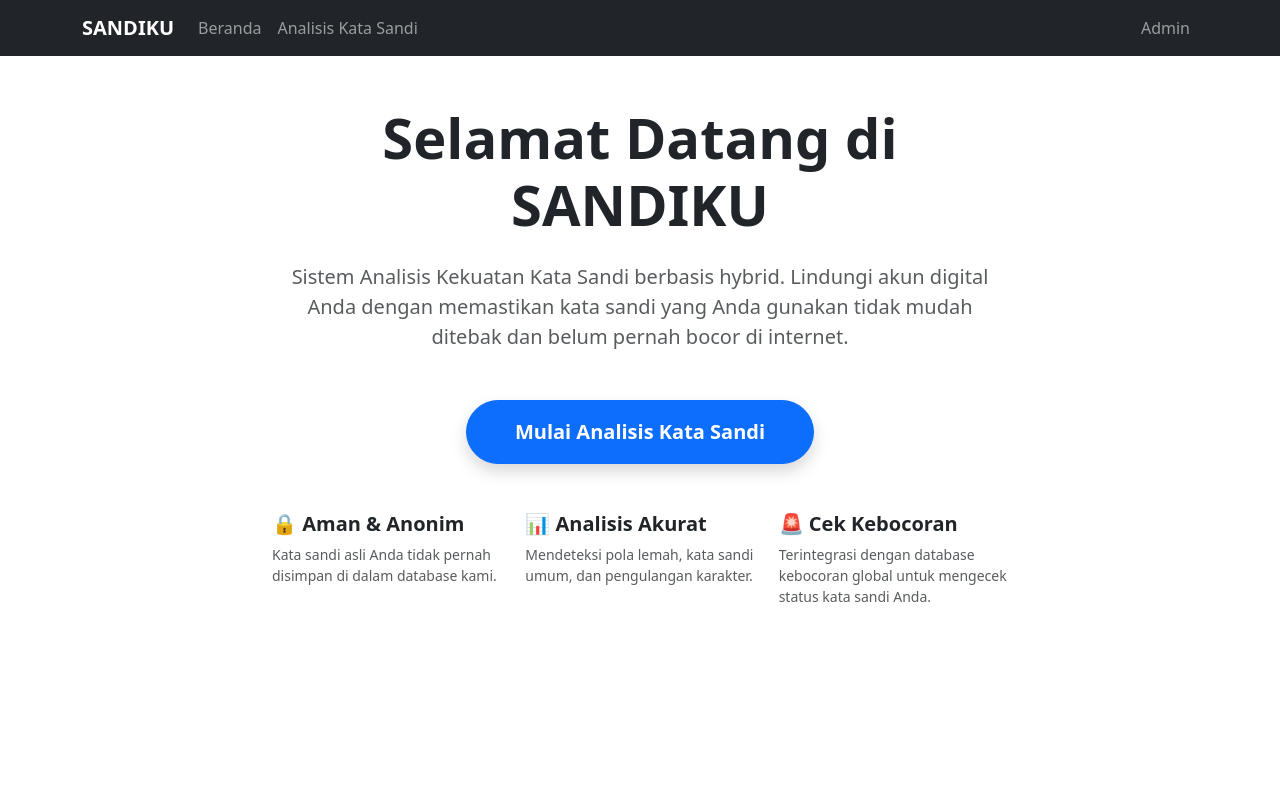
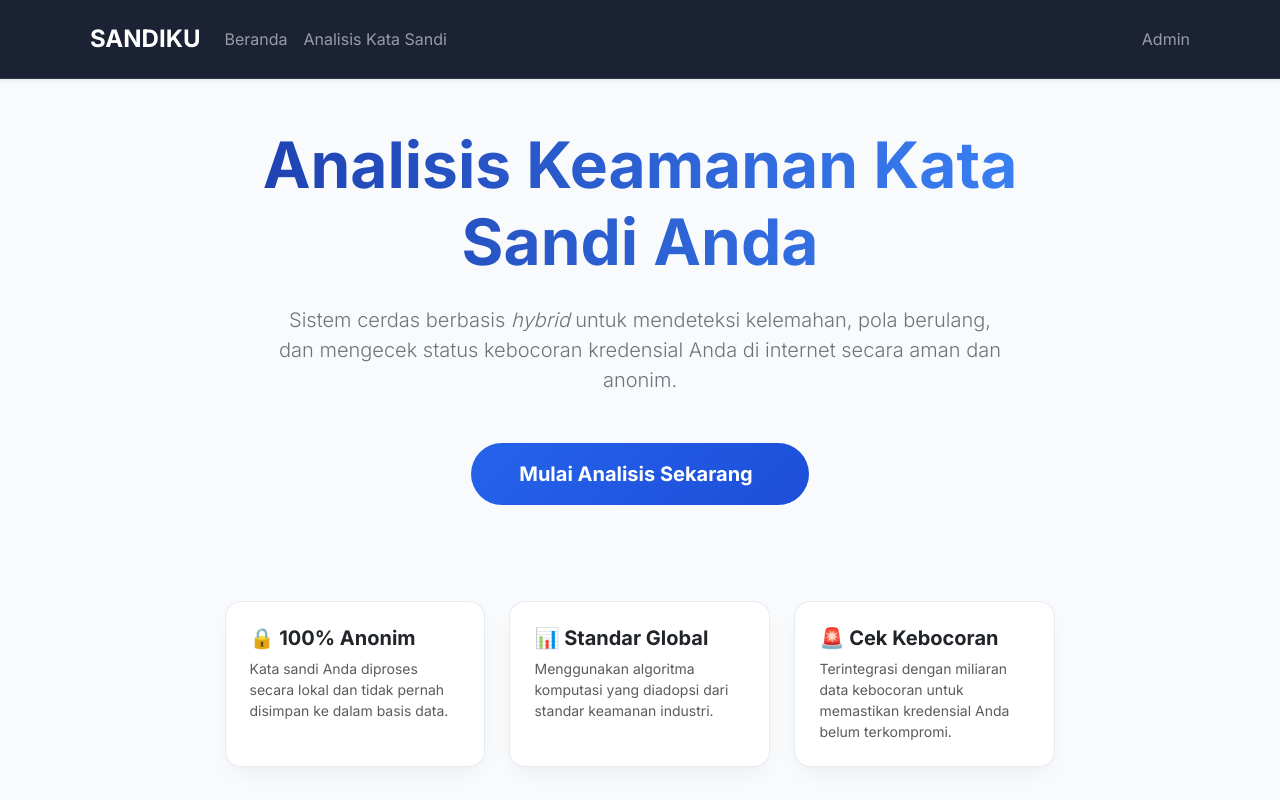
Before and after one commit to ArekSatria/sandiku, a React app in the folder frontend/: page / in a window 1280 px wide. Built offline with nearby package versions, Linux system fonts and the light colour scheme; the HTML template or start-up script is replaced by a standard one.

Commit message:
style: memoles UI/UX menjadi desain premium modern dan siap production

```diff
--- a/frontend/src/components/Navbar.jsx
+++ b/frontend/src/components/Navbar.jsx
@@ -10,10 +10,10 @@ const Navbar = () => {
   };
 
   return (
-    <nav className="navbar navbar-expand-lg navbar-dark bg-dark">
+    <nav className="navbar navbar-expand-lg navbar-dark glass-navbar sticky-top shadow-sm py-3">
       <div className="container">
-        <Link className="navbar-brand fw-bold" to="/">
-          SANDIKU
+        <Link className="navbar-brand fw-bold fs-4 tracking-tight" to="/">
+          <i className="bi bi-shield-lock-fill text-primary me-2"></i>SANDIKU
         </Link>
         <button
           className="navbar-toggler"
--- a/frontend/src/index.css
+++ b/frontend/src/index.css
@@ -1,111 +1,68 @@
-:root {
-  --text: #6b6375;
-  --text-h: #08060d;
-  --bg: #fff;
-  --border: #e5e4e7;
-  --code-bg: #f4f3ec;
-  --accent: #aa3bff;
-  --accent-bg: rgba(170, 59, 255, 0.1);
-  --accent-border: rgba(170, 59, 255, 0.5);
-  --social-bg: rgba(244, 243, 236, 0.5);
-  --shadow:
-    rgba(0, 0, 0, 0.1) 0 10px 15px -3px, rgba(0, 0, 0, 0.05) 0 4px 6px -2px;
+@import url('https://fonts.googleapis.com/css2?family=Inter:wght@300;400;600;700;800&display=swap');
 
-  --sans: system-ui, 'Segoe UI', Roboto, sans-serif;
-  --heading: system-ui, 'Segoe UI', Roboto, sans-serif;
-  --mono: ui-monospace, Consolas, monospace;
-
-  font: 18px/145% var(--sans);
-  letter-spacing: 0.18px;
-  color-scheme: light dark;
-  color: var(--text);
-  background: var(--bg);
-  font-synthesis: none;
-  text-rendering: optimizeLegibility;
-  -webkit-font-smoothing: antialiased;
-  -moz-osx-font-smoothing: grayscale;
-
-  @media (max-width: 1024px) {
-    font-size: 16px;
-  }
+body {
+  font-family: 'Inter', sans-serif;
+  background-color: #f8fafc; /* Warna latar abu-abu kebiruan sangat terang */
+  color: #0f172a;
 }
 
-@media (prefers-color-scheme: dark) {
-  :root {
-    --text: #9ca3af;
-    --text-h: #f3f4f6;
-    --bg: #16171d;
-    --border: #2e303a;
-    --code-bg: #1f2028;
-    --accent: #c084fc;
-    --accent-bg: rgba(192, 132, 252, 0.15);
-    --accent-border: rgba(192, 132, 252, 0.5);
-    --social-bg: rgba(47, 48, 58, 0.5);
-    --shadow:
-      rgba(0, 0, 0, 0.4) 0 10px 15px -3px, rgba(0, 0, 0, 0.25) 0 4px 6px -2px;
-  }
-
-  #social .button-icon {
-    filter: invert(1) brightness(2);
-  }
+/* Efek Kaca untuk Navbar */
+.glass-navbar {
+  background: rgba(15, 23, 42, 0.95) !important;
+  backdrop-filter: blur(10px);
+  border-bottom: 1px solid rgba(255, 255, 255, 0.1);
 }
 
-body {
-  margin: 0;
+/* Kartu Premium dengan Bayangan Halus */
+.card-premium {
+  background: #ffffff;
+  border-radius: 1rem;
+  border: 1px solid rgba(226, 232, 240, 0.8);
+  box-shadow: 0 10px 25px -5px rgba(0, 0, 0, 0.05), 0 8px 10px -6px rgba(0, 0, 0, 0.01);
+  transition: transform 0.3s ease, box-shadow 0.3s ease;
 }
 
-#root {
-  width: 1126px;
-  max-width: 100%;
-  margin: 0 auto;
-  text-align: center;
-  border-inline: 1px solid var(--border);
-  min-height: 100svh;
-  display: flex;
-  flex-direction: column;
-  box-sizing: border-box;
+.card-premium:hover {
+  transform: translateY(-2px);
+  box-shadow: 0 20px 25px -5px rgba(0, 0, 0, 0.1), 0 8px 10px -6px rgba(0, 0, 0, 0.05);
 }
 
-h1,
-h2 {
-  font-family: var(--heading);
-  font-weight: 500;
-  color: var(--text-h);
+/* Tombol Ala Siber */
+.btn-cyber {
+  background: linear-gradient(135deg, #2563eb 0%, #1d4ed8 100%);
+  border: none;
+  color: white;
+  transition: all 0.3s ease;
 }
 
-h1 {
-  font-size: 56px;
-  letter-spacing: -1.68px;
-  margin: 32px 0;
-  @media (max-width: 1024px) {
-    font-size: 36px;
-    margin: 20px 0;
-  }
-}
-h2 {
-  font-size: 24px;
-  line-height: 118%;
-  letter-spacing: -0.24px;
-  margin: 0 0 8px;
-  @media (max-width: 1024px) {
-    font-size: 20px;
-  }
-}
-p {
-  margin: 0;
+.btn-cyber:hover {
+  background: linear-gradient(135deg, #1d4ed8 0%, #1e40af 100%);
+  box-shadow: 0 4px 14px 0 rgba(37, 99, 235, 0.39);
+  transform: translateY(-1px);
 }
 
-code,
-.counter {
-  font-family: var(--mono);
-  display: inline-flex;
-  border-radius: 4px;
-  color: var(--text-h);
+/* Teks Gradien untuk Judul */
+.text-gradient {
+  background: linear-gradient(to right, #1e40af, #3b82f6);
+  -webkit-background-clip: text;
+  -webkit-text-fill-color: transparent;
 }
 
-code {
-  font-size: 15px;
-  line-height: 135%;
-  padding: 4px 8px;
-  background: var(--code-bg);
+/* Animasi Masuk Halus */
+.animate-fade-in {
+  animation: fadeIn 0.6s cubic-bezier(0.4, 0, 0.2, 1);
 }
+
+.animate-slide-up {
+  animation: slideUp 0.6s cubic-bezier(0.4, 0, 0.2, 1);
+}
+
+@keyframes fadeIn {
+  from { opacity: 0; }
+  to { opacity: 1; }
+}
+
+@keyframes slideUp {
+  from { opacity: 0; transform: translateY(20px); }
+  to { opacity: 1; transform: translateY(0); }
+}
--- a/frontend/src/main.jsx
+++ b/frontend/src/main.jsx
@@ -1,8 +1,9 @@
 import React from "react";
 import ReactDOM from "react-dom/client";
 import App from "./App.jsx";
-import "bootstrap/dist/css/bootstrap.min.css"; // Import CSS Bootstrap
-import "bootstrap/dist/js/bootstrap.bundle.min.js"; // Import JS Bootstrap
+import "bootstrap/dist/css/bootstrap.min.css";
+import "bootstrap/dist/js/bootstrap.bundle.min.js";
+import "./index.css";
 
 ReactDOM.createRoot(document.getElementById("root")).render(
   <React.StrictMode>
--- a/frontend/src/pages/Analyzer.jsx
+++ b/frontend/src/pages/Analyzer.jsx
@@ -31,31 +31,34 @@ const Analyzer = () => {
   };
 
  return (
-    <div className="container mt-5">
+   <div className="container mt-5 animate-fade-in">
      <div className="row justify-content-center">
        <div className="col-md-8">
-          <div className="card shadow-sm border-0">
+         <div className="card-premium p-1">
+           {" "}
+           {/* <-- Menggunakan card-premium */}
            <div className="card-body p-5">
-              <h2 className="fw-bold text-center mb-4">
+             <h3 className="fw-bold text-center mb-4 text-dark">
                Analisis Kekuatan Kata Sandi
-              </h2>
+             </h3>
 
              <form onSubmit={handleAnalyze}>
-                <div className="mb-3">
+               <div className="mb-4">
                  <input
                    type="text"
-                    className="form-control form-control-lg"
+                   className="form-control form-control-lg bg-light border-0"
                    placeholder="Ketik kata sandi Anda di sini..."
                    value={password}
                    onChange={(e) => setPassword(e.target.value)}
+                   style={{ padding: "15px 20px", borderRadius: "10px" }}
                  />
                </div>
                <button
                  type="submit"
-                  className="btn btn-primary w-100 btn-lg fw-bold"
+                 className="btn btn-cyber w-100 btn-lg fw-bold rounded-3" /* <-- Menggunakan btn-cyber */
                  disabled={loading}
                >
-                  {loading ? "Menganalisis..." : "Analisis Sekarang"}
+                 {loading ? "Memproses Analisis..." : "Analisis Sekarang"}
                </button>
              </form>
 
--- a/frontend/src/pages/Home.jsx
+++ b/frontend/src/pages/Home.jsx
@@ -2,43 +2,54 @@ import { Link } from "react-router-dom";
 
 const Home = () => {
   return (
-    <div className="container mt-5">
-      <div className="row justify-content-center">
-        <div className="col-md-8 text-center">
-          <h1 className="display-4 fw-bold mb-4">Selamat Datang di SANDIKU</h1>
-          <p className="lead text-muted mb-5">
-            Sistem Analisis Kekuatan Kata Sandi berbasis hybrid. Lindungi akun
-            digital Anda dengan memastikan kata sandi yang Anda gunakan tidak
-            mudah ditebak dan belum pernah bocor di internet.
+    <div className="container mt-5 animate-slide-up">
+      <div
+        className="row justify-content-center align-items-center"
+        style={{ minHeight: "70vh" }}
+      >
+        <div className="col-md-9 text-center">
+          <h1 className="display-3 fw-bold mb-4 text-gradient">
+            Analisis Keamanan Kata Sandi Anda
+          </h1>
+          <p className="lead text-secondary mb-5 px-md-5">
+            Sistem cerdas berbasis <i>hybrid</i> untuk mendeteksi kelemahan,
+            pola berulang, dan mengecek status kebocoran kredensial Anda di
+            internet secara aman dan anonim.
           </p>
           <Link
             to="/analyzer"
-            className="btn btn-primary btn-lg px-5 py-3 rounded-pill fw-bold shadow"
+            className="btn btn-cyber btn-lg px-5 py-3 rounded-pill fw-bold"
           >
-            Mulai Analisis Kata Sandi
+            Mulai Analisis Sekarang <i className="bi bi-arrow-right ms-2"></i>
           </Link>
 
-          <div className="mt-5 row text-start">
-            <div className="col-md-4">
-              <h5 className="fw-bold">🔒 Aman & Anonim</h5>
-              <p className="text-muted small">
-                Kata sandi asli Anda tidak pernah disimpan di dalam database
-                kami.
-              </p>
+          <div className="mt-5 pt-5 row text-start">
+            <div className="col-md-4 mb-4">
+              <div className="card-premium p-4 h-100">
+                <h5 className="fw-bold text-dark">🔒 100% Anonim</h5>
+                <p className="text-muted small mb-0">
+                  Kata sandi Anda diproses secara lokal dan tidak pernah
+                  disimpan ke dalam basis data.
+                </p>
+              </div>
             </div>
-            <div className="col-md-4">
-              <h5 className="fw-bold">📊 Analisis Akurat</h5>
-              <p className="text-muted small">
-                Mendeteksi pola lemah, kata sandi umum, dan pengulangan
-                karakter.
-              </p>
+            <div className="col-md-4 mb-4">
+              <div className="card-premium p-4 h-100">
+                <h5 className="fw-bold text-dark">📊 Standar Global</h5>
+                <p className="text-muted small mb-0">
+                  Menggunakan algoritma komputasi yang diadopsi dari standar
+                  keamanan industri.
+                </p>
+              </div>
             </div>
-            <div className="col-md-4">
-              <h5 className="fw-bold">🚨 Cek Kebocoran</h5>
-              <p className="text-muted small">
-                Terintegrasi dengan database kebocoran global untuk mengecek
-                status kata sandi Anda.
-              </p>
+            <div className="col-md-4 mb-4">
+              <div className="card-premium p-4 h-100">
+                <h5 className="fw-bold text-dark">🚨 Cek Kebocoran</h5>
+                <p className="text-muted small mb-0">
+                  Terintegrasi dengan miliaran data kebocoran untuk memastikan
+                  kredensial Anda belum terkompromi.
+                </p>
+              </div>
             </div>
           </div>
         </div>
```
Also changed, not shown: 1 other file (tests, documents, lock files or other folders). Lines whose indentation alone changed are shown as unchanged.
